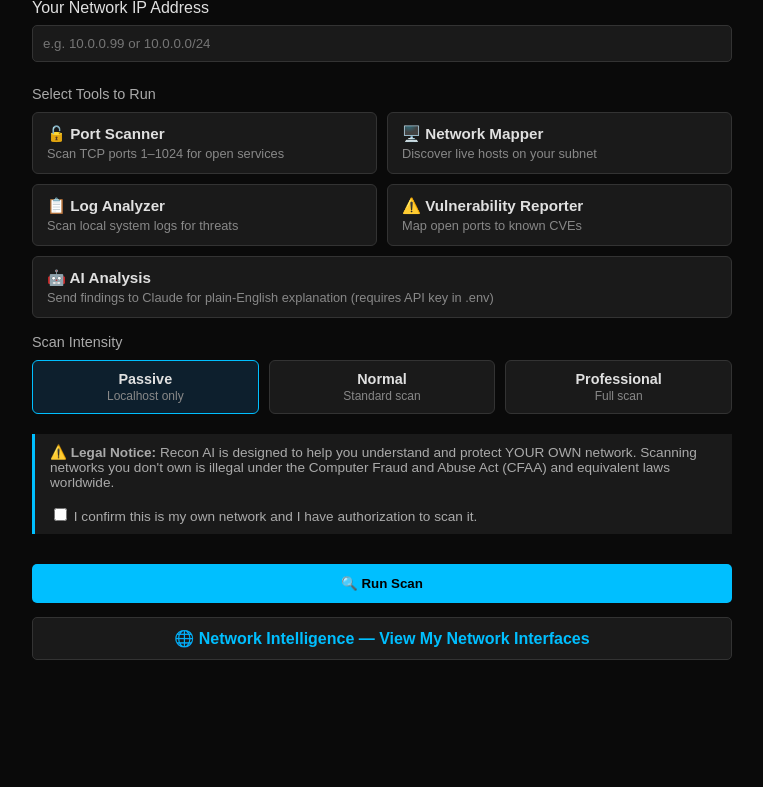
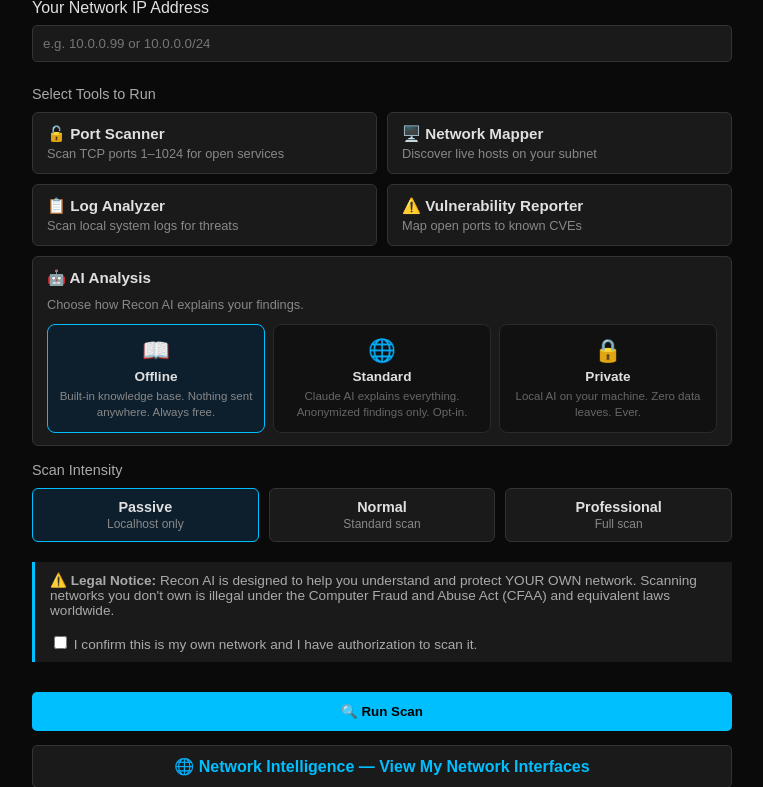
Before and after one commit to PRXSM/recon-ai, a Flask app: page / in a window 1280 px wide. Shown: the part 289-1076 px from the top of the page, without its empty margins (258-1021 px from the left). Before the commit the page ends 949 px from the top, so only its background shows below. Run offline with Flask 3, Linux system fonts and the light colour scheme.

Commit message:
Phase 6 complete: three AI mode selector — Offline, Standard, Private Mode with local Ollama integration

```diff
--- a/ai_assistant.py
+++ b/ai_assistant.py
@@ -47,6 +47,39 @@ def analyze_with_ai(scan_data):
     )
     return message.content[0].text
 
+def analyze_with_ollama(scan_data):
+    """
+    Private Mode — runs entirely on the user's machine via Ollama.
+    Zero data leaves the device.
+    Requires Ollama running locally with llama3.2 model installed.
+    """
+    import requests
+    logger.info("Sending scan data to local Ollama model (Private Mode)...")
+
+    payload = {
+        "model": "llama3.2",
+        "prompt": f"{SYSTEM_PROMPT}\n\nPlease analyze these security scan results:\n\n{scan_data}",
+        "stream": False
+    }
+
+    try:
+        response = requests.post(
+            "http://localhost:11434/api/generate",
+            json=payload,
+            timeout=120
+        )
+        response.raise_for_status()
+        return response.json().get("response", "Private Mode analysis unavailable.")
+    except requests.exceptions.ConnectionError:
+        return (
+            "Private Mode unavailable — "
+            "Ollama is not running. "
+            "Start it with 'ollama serve' in your terminal, then try again."
+        )
+    except Exception as e:
+        logger.error(f"Ollama error: {e}")
+        return "Private Mode analysis failed. Your scan results are shown below."
+
 def save_report(scan_data, ai_analysis, timestamp, filename):
     logger.info(f"Saving AI report to {filename}")
     with open(filename, "w") as f:
--- a/app.py
+++ b/app.py
@@ -192,6 +192,7 @@ def scan():
     timestamp = datetime.datetime.now().isoformat()
 
     use_ai = "ai_analysis" in tools
+    ai_mode = request.form.get("ai_mode", "offline")
     needs_target = any(t in tools for t in ("port_scanner", "network_mapper", "vuln_reporter"))
 
     # validate IP when a network tool is selected
@@ -293,7 +294,11 @@ def scan():
     if use_ai:
         try:
             summary = build_scan_summary(report_data)
-            raw = analyze_with_ai(summary)
+            if ai_mode == "private":
+                from ai_assistant import analyze_with_ollama
+                raw = analyze_with_ollama(summary)
+            else:
+                raw = analyze_with_ai(summary)
             ai_analysis = md.markdown(raw, extensions=["fenced_code", "tables"])
         except Exception as e:
             logger.error(f"AI analysis failed: {e}", exc_info=True)
--- a/templates/index.html
+++ b/templates/index.html
@@ -103,6 +103,23 @@
             font-size: 0.85em;
             color: #aaaaaa;
         }
+        .ai-mode-card {
+            flex: 1;
+            background: #111;
+            border: 1px solid #2a2a2a;
+            border-radius: 8px;
+            padding: 12px 10px;
+            cursor: pointer;
+            text-align: center;
+            transition: all 0.15s;
+            user-select: none;
+        }
+        .ai-mode-card:hover { border-color: #00bfff; }
+        .ai-mode-card.selected { border-color: #00bfff; background: #0d1f2d; }
+        .ai-mode-icon { font-size: 1.4em; margin-bottom: 5px; }
+        .ai-mode-name { color: #e0e0e0; font-weight: bold; font-size: 0.85em; margin-bottom: 4px; }
+        .ai-mode-desc { color: #666; font-size: 0.72em; line-height: 1.4; }
+        .ai-mode-card.selected .ai-mode-desc { color: #888; }
     </style>
 </head>
 <body>
@@ -155,12 +172,30 @@
                     <div class="tool-desc">Map open ports to known CVEs</div>
                 </label>
             </div>
-            <div class="tool-card" id="card_ai_analysis" onclick="toggleTool('ai_analysis', this)" style="grid-column: span 2;">
-                <input type="checkbox" name="tools" value="ai_analysis" id="ai_analysis">
-                <label for="ai_analysis">
-                    <div class="tool-name">🤖 AI Analysis</div>
-                    <div class="tool-desc">Send findings to Claude for plain-English explanation (requires API key in .env)</div>
-                </label>
+            <div class="tool-card" id="card_ai_analysis" style="grid-column: span 2; cursor:default;">
+                <input type="checkbox" name="tools" value="ai_analysis" id="ai_analysis" style="display:none;">
+                <div class="tool-name" style="margin-bottom:10px;">🤖 AI Analysis</div>
+                <div class="tool-desc" style="margin-bottom:12px;">Choose how Recon AI explains your findings.</div>
+                <div style="display:flex; gap:8px;">
+                    <div class="ai-mode-card selected" id="mode_offline" onclick="selectAIMode('offline', this)">
+                        <input type="radio" name="ai_mode" value="offline" checked style="display:none;">
+                        <div class="ai-mode-icon">📖</div>
+                        <div class="ai-mode-name">Offline</div>
+                        <div class="ai-mode-desc">Built-in knowledge base. Nothing sent anywhere. Always free.</div>
+                    </div>
+                    <div class="ai-mode-card" id="mode_standard" onclick="selectAIMode('standard', this)">
+                        <input type="radio" name="ai_mode" value="standard" style="display:none;">
+                        <div class="ai-mode-icon">🌐</div>
+                        <div class="ai-mode-name">Standard</div>
+                        <div class="ai-mode-desc">Claude AI explains everything. Anonymized findings only. Opt-in.</div>
+                    </div>
+                    <div class="ai-mode-card" id="mode_private" onclick="selectAIMode('private', this)">
+                        <input type="radio" name="ai_mode" value="private" style="display:none;">
+                        <div class="ai-mode-icon">🔒</div>
+                        <div class="ai-mode-name">Private</div>
+                        <div class="ai-mode-desc">Local AI on your machine. Zero data leaves. Ever.</div>
+                    </div>
+                </div>
             </div>
         </div>
 
@@ -222,6 +257,13 @@
             document.getElementById('int_' + value).checked = true;
             document.getElementById('idsWarning').style.display = (value === 'professional') ? 'block' : 'none';
         }
+        function selectAIMode(mode, el) {
+            document.querySelectorAll('.ai-mode-card').forEach(c => c.classList.remove('selected'));
+            el.classList.add('selected');
+            el.querySelector('input[type="radio"]').checked = true;
+            const aiCheckbox = document.getElementById('ai_analysis');
+            aiCheckbox.checked = (mode === 'standard' || mode === 'private');
+        }
     </script>
 </body>
 </html>
```
